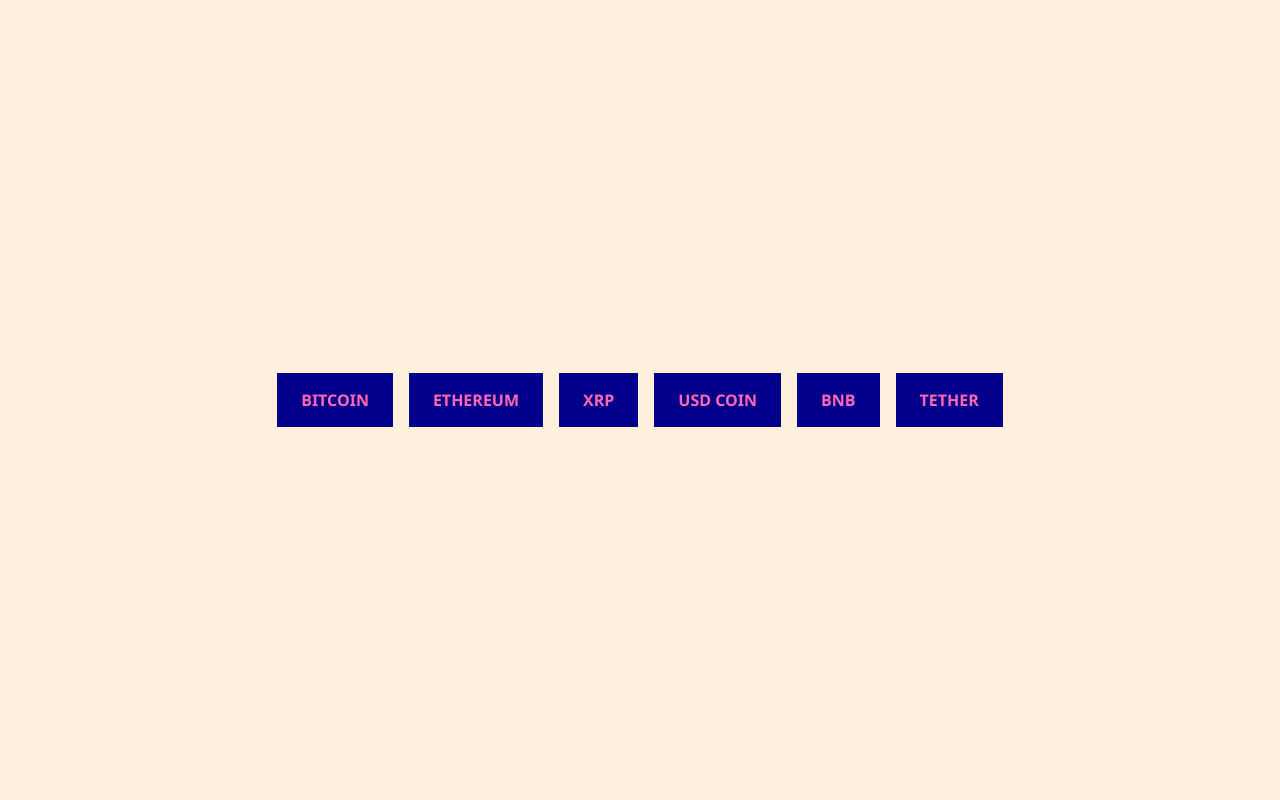
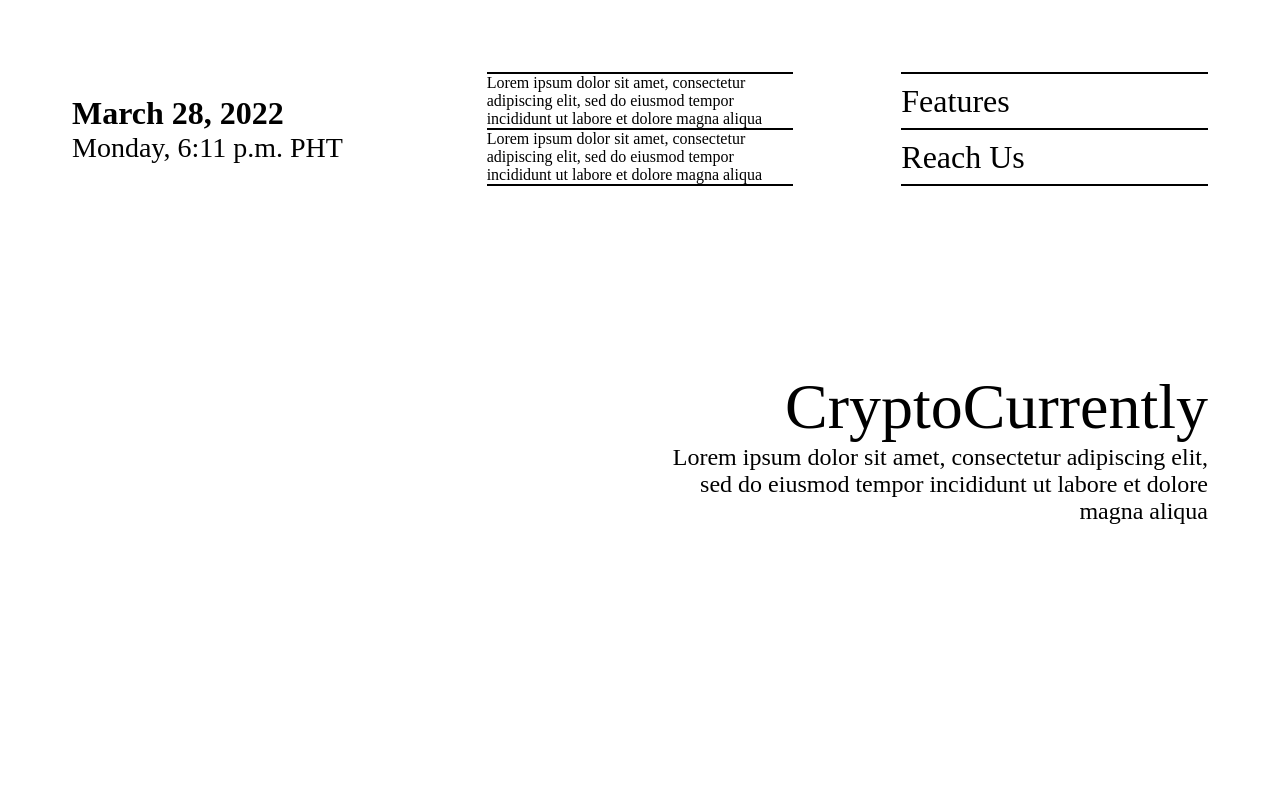
Before and after one commit to gabmnlx/crypto, a Django app: page / in a window 1280 px wide. Run offline with Django 4.2, Linux system fonts and the light colour scheme.

Commit message:
made first half of landing page

```diff
--- a/projcryptocurrently/appcrypto/views.py
+++ b/projcryptocurrently/appcrypto/views.py
@@ -4,10 +4,18 @@ from django.http import HttpResponse
 from django.views import View
 from coin_details import getCoinDesc, curValue
 
+from datetime import datetime, date
+import calendar
+
 # Create your views here.
 
 def homepageview(request):
-    return render(request, 'index.html')
+    context = {}
+    context['date'] = datetime.date(datetime.now())
+    context['time'] = datetime.time(datetime.now())
+    context['day'] = calendar.day_name[date.today().weekday()]
+
+    return render(request, 'index.html', context)
 
 def coinview(request, coin_name):
     context = {}
--- /dev/null
+++ b/projcryptocurrently/projcryptocurrently/static/css/landing-style.css
@@ -0,0 +1,77 @@
+* {
+    margin: 0;
+    padding: 0;
+}
+
+.container {
+    margin: 72px;
+}
+
+#landing {
+    height: calc(100vh - 144px);
+}
+
+#nav {
+    display: flex;
+    flex-direction: row;
+    justify-content: space-between;
+}
+
+#main-text {
+    margin-top: 23vh;
+    display: flex;
+    flex-direction: column;
+    justify-content: end;
+}
+
+#space {
+    min-width: 50%;
+}
+
+.subtext {
+    width: 50%;
+    text-align: right;
+    justify-content: flex-end;
+    margin-left: auto;
+}
+
+#datetime {
+    width: 27%;
+    display: flex;
+    flex-direction: column;
+    justify-content: center;
+}
+
+.date {
+    font-size: 32px;
+    font-weight: bold;
+}
+
+.time {
+    font-size: 28px;
+}
+
+.first-col {
+    font-size: 16px;
+    width: 27%;
+}
+
+.second-col {
+    font-size: 32px;
+    width: 27%;
+    display: flex;
+    flex-direction: column;
+    justify-content: space-between;
+}
+
+.nav-hr {
+    border: 1px solid black;
+}
+
+#crypto {
+    font-size: 64px;
+}
+
+#crypto-desc {
+    font-size: 24px;
+}
--- a/projcryptocurrently/projcryptocurrently/templates/index.html
+++ b/projcryptocurrently/projcryptocurrently/templates/index.html
@@ -4,18 +4,60 @@
 {% block title %}CryptoCurrently Best App{% endblock %}
 
 {% block styles %}
-<link rel="stylesheet" href="{% static 'css/style.css' %}" type="text/css">
+<link rel="stylesheet" href="{% static 'css/landing-style.css' %}" type="text/css">
 {% endblock %}
 
 {% block header %} {% endblock %}
 
 {% block content %}
+
 <div class="container">
+
+    <div id="landing">
+        <div id="nav">
+            <div id="datetime">
+                <div class="date">{{ date }}</div>
+                <div class="time">{{ day }}, {{ time }} PHT</div>
+            </div>
+
+            <div class="first-col">
+                <hr class = 'nav-hr'>
+                    <span>Lorem ipsum dolor sit amet, consectetur adipiscing elit, sed
+                        do eiusmod tempor incididunt ut labore et dolore magna aliqua
+                    </span>
+                <hr class = 'nav-hr'>
+                    <span>Lorem ipsum dolor sit amet, consectetur adipiscing elit, sed
+                        do eiusmod tempor incididunt ut labore et dolore magna aliqua
+                    </span>
+                <hr class = 'nav-hr'>
+            </div>
+
+            <div class="second-col">
+                <hr class = 'nav-hr'>
+                Features
+                <hr class = 'nav-hr'>
+                Reach Us
+                <hr class = 'nav-hr'>
+            </div>
+        </div>
+
+        <div id="main-text">
+            <div id="crypto" class="subtext">
+                CryptoCurrently
+            </div>
+            <div id="crypto-desc" class="subtext">
+                Lorem ipsum dolor sit amet, consectetur adipiscing elit, sed do eiusmod tempor incididunt ut labore et dolore magna aliqua
+            </div>
+        </div>
+    </div>
+</div>
+
+<!-- <div class="container">
     <a href="/coin/bitcoin" class="btn">Bitcoin</a>
     <a href="/coin/ethereum" class="btn">Ethereum</a>
     <a href="/coin/xrp" class="btn">XRP</a>
     <a href="/coin/usdcoin" class="btn">USD Coin</a>
     <a href="/coin/binance" class="btn">BNB</a>
     <a href="/coin/tether" class="btn">Tether</a>
-</div>
+</div> -->
 {% endblock %}
```
